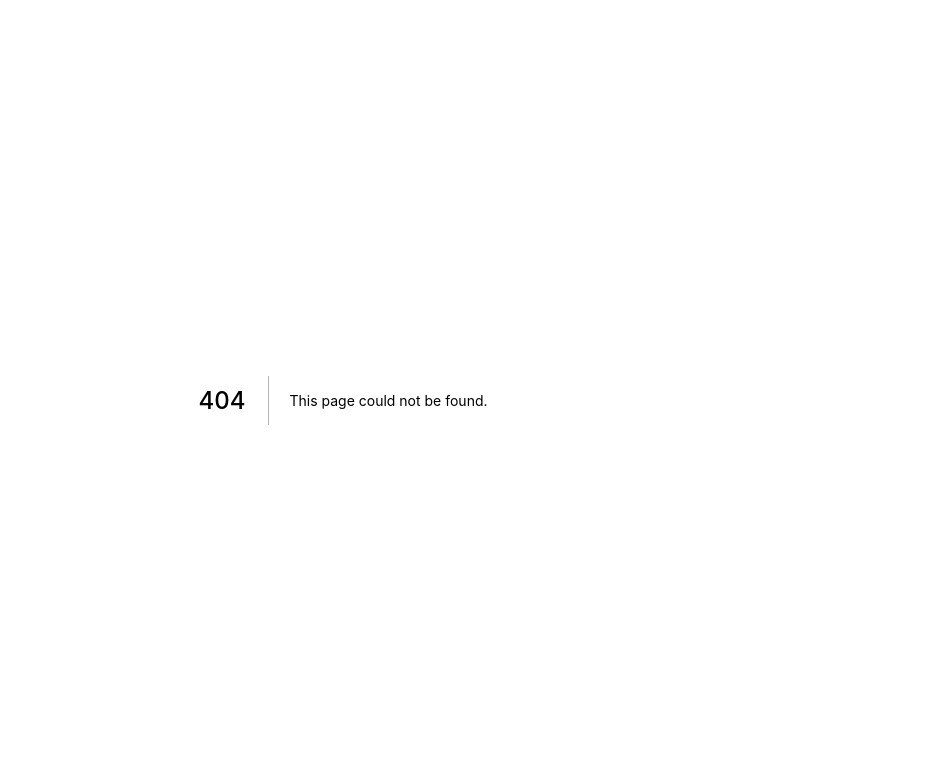
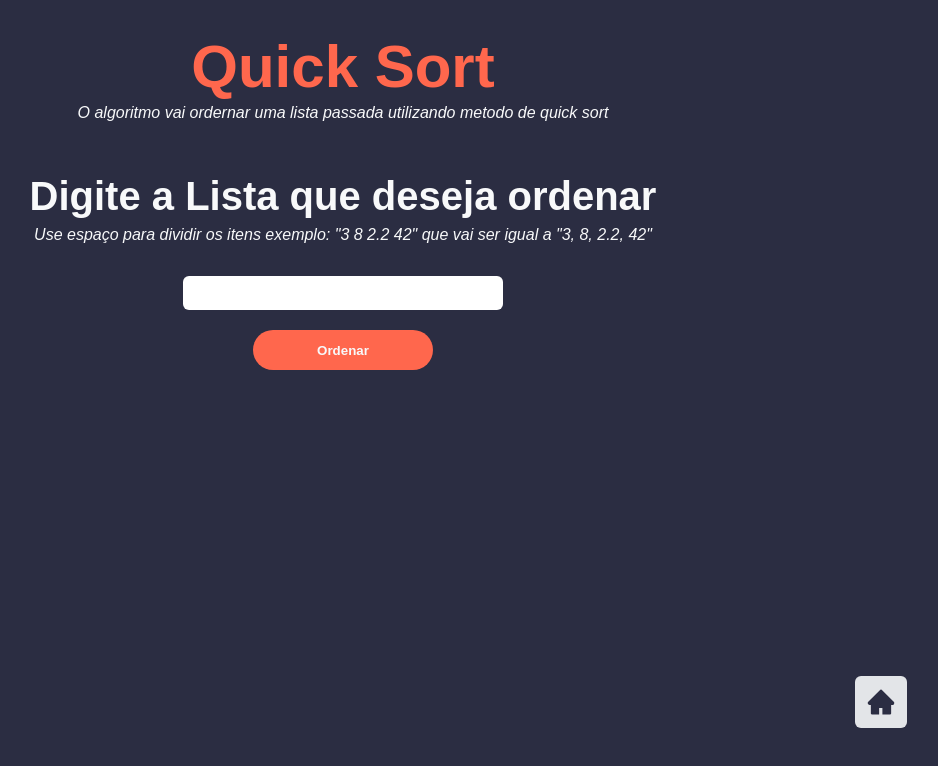
Before and after one commit to joaopedroalb/algorithms-unifor, a Next.js app: page /sort in a window 1280 px wide. Before the commit this address had no page. Shown: the top 766 px of the page, without its empty margins (297-1235 px from the left). Built offline with nearby package versions, Linux system fonts and the light colour scheme; a web font is replaced by a local one.

Commit message:
feat: init sort page

```diff
--- /dev/null
+++ b/src/pages/sort.js
@@ -0,0 +1,23 @@
+import {useState} from 'react'
+import Layout from '../components/Layout'
+import {Main,Header,Title,SubTitle,InputContainer,Input,Button} from '../styles/StylePageV2'
+
+export default function Sort() {
+  return (
+    <Layout
+        title="Quick Sort"
+        description="O algoritmo vai ordernar uma lista passada utilizando metodo de quick sort"
+    >
+        <Main>
+            <Header>
+                <Title>Digite a Lista que deseja ordenar</Title>
+                <SubTitle>Use espaço para dividir os itens exemplo: {`"3 8 2.2 42"`} que vai ser igual a {`"3, 8, 2.2, 42"`}</SubTitle>
+            </Header>
+            <InputContainer>
+                <Input/>
+                <Button>Ordenar</Button>
+            </InputContainer>
+        </Main>
+    </Layout>
+  )
+}
```
